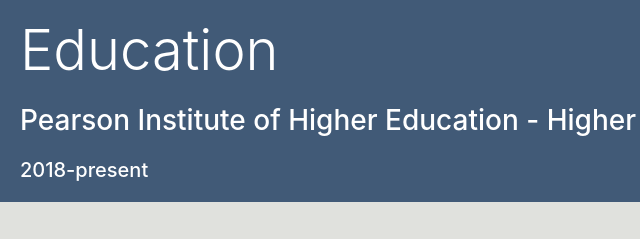
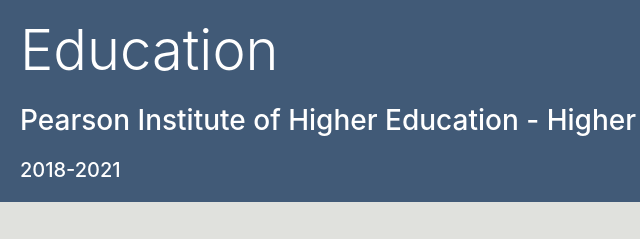
Before and after one commit to MarcelvdWest/Marcel-CV, a plain HTML site: page index.html in a window 1280 px wide. Shown: the part 1580-1819 px from the top of the page, 30-670 px from the left. Drawn offline with nearby package versions, Linux system fonts and the light colour scheme.

Commit message:
Update index.html

```diff
--- a/index.html
+++ b/index.html
@@ -96,7 +96,7 @@
 
         <p class="display-4 text" id="education">Education</p>
         <p class="h3 text">Pearson Institute of Higher Education - Higher Certificate in Information Systems</p>
-        <p class="h5 date-text">2018-present</p>
+        <p class="h5 date-text">2018-2021</p>
         <ul class="lists">
             <li>Focused in Java(SE and EE)</li>
             <p class="inner-text">Also Included:</p>
```
